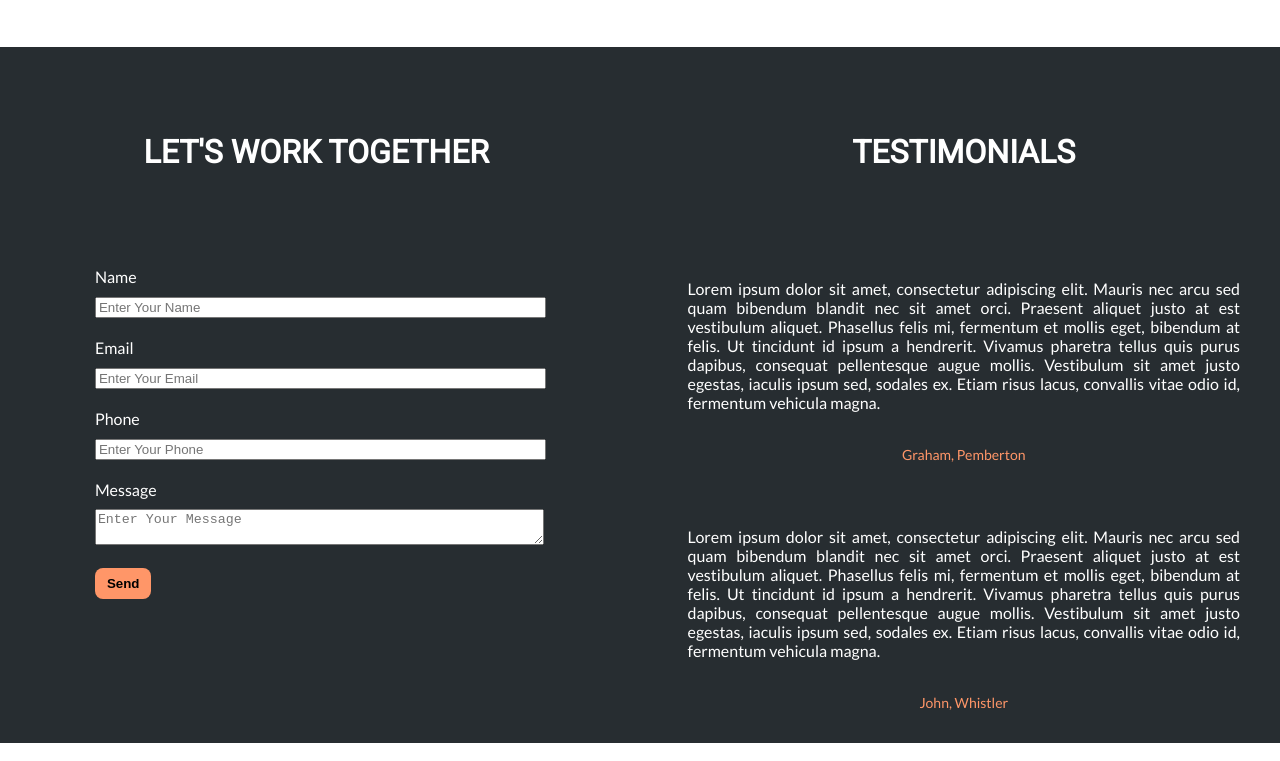
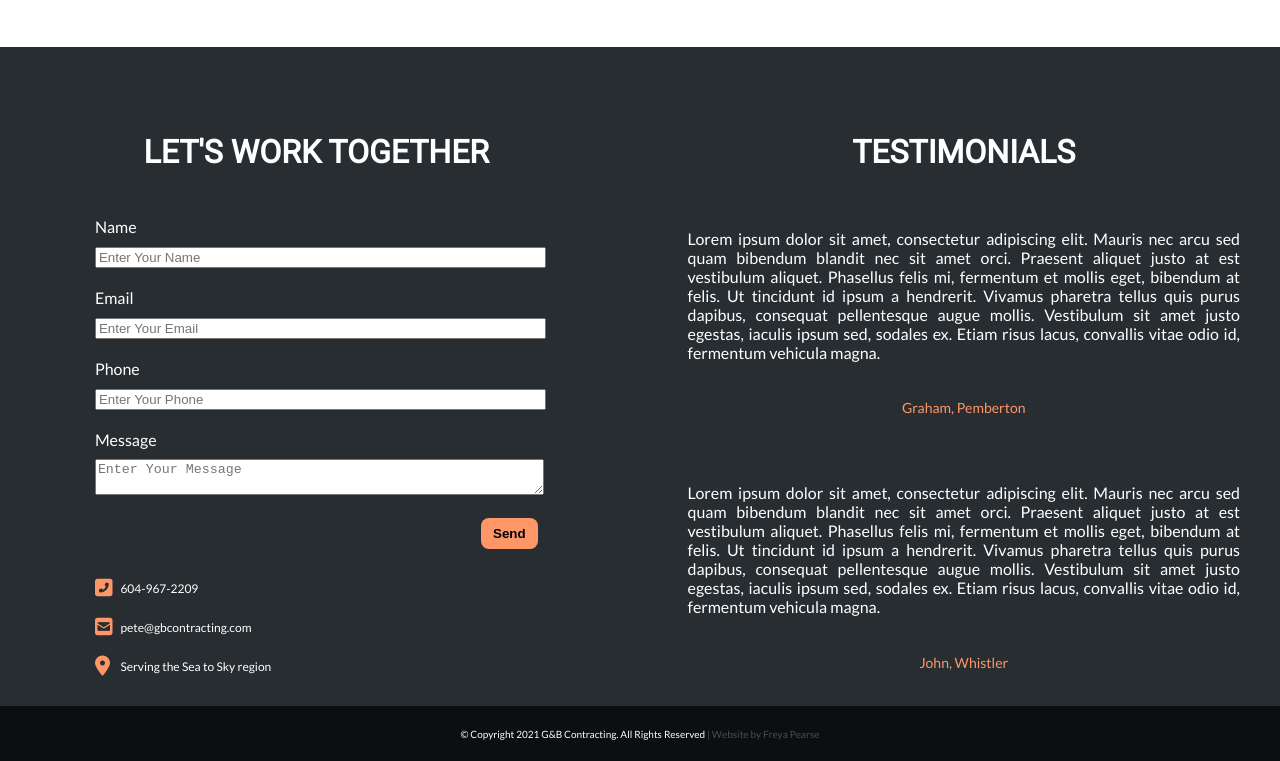
Before and after one commit to FreyaP/G-B-Contracting, a plain HTML site: page GB Contracting/GB.html in a window 1280 px wide. Shown: the part 3138-3899 px from the top of the page. Drawn offline with Linux system fonts and the light colour scheme.

Commit message:
Added contact details and footer

```diff
--- a/GB Contracting/GB.html
+++ b/GB Contracting/GB.html
@@ -30,6 +30,7 @@
     -->
     <link rel="preconnect" href="https://fonts.gstatic.com">
 <link href="https://fonts.googleapis.com/css2?family=Lato&family=Roboto&display=swap" rel="stylesheet">
+<script src="https://kit.fontawesome.com/2c36e97a95.js" crossorigin="anonymous"></script>
 </head>
 <body>
     <div class="container">
@@ -138,6 +139,14 @@
                 <textarea name="message" id="message" placeholder="Enter Your Message"  required></textarea>
                 <button id="submit" type="submit" value="submit">Send</button>
                 </form>
+                <div class="contact_details">
+                <i class="fas fa-phone-square-alt"></i>
+                <p>604-967-2209</p>
+                <i class="fas fa-envelope-square"></i>
+                <p>pete@gbcontracting.com</p>
+                <i class="fas fa-map-marker-alt"></i>
+                <p>Serving the Sea to Sky region</p>
+            </div>
             </section>
             <section id="testimonials">
                 <h2>Testimonials</h2>
@@ -152,6 +161,11 @@
             </blockquote>
             </section>
         </div>
+        <footer id="footer">
+            <div>
+                <small>&copy; Copyright 2021 G&B Contracting. All Rights Reserved <span class="freya">| Website by <a href="#">Freya Pearse</a></span></span></small>
+            </div>
+        </footer>
     </div>
 </body>
 </html>
--- a/GB Contracting/src/styles.css
+++ b/GB Contracting/src/styles.css
@@ -208,7 +208,7 @@ justify-self: start;
  #contact {
      display: grid;
      justify-items: center;
-     grid-template-rows: 200px 1fr;
+     grid-template-rows: 150px 1fr;
  }
  #contact h2 {
      padding-top: 60px;
@@ -233,19 +233,33 @@ justify-self: start;
  }
  #contact #submit {
      display: block;
-     margin-left: 0;
+     margin-right: 0;
+     margin-left: auto;
      margin-top: 20px;
  }
  :hover#submit {
      cursor: pointer;
  }
+ #contact .contact_details {
+     width: 70%;
+     display: grid;
+     grid-template-columns: min-content 1fr;
+     align-items: center;
+     margin-top: 20px;
+     font-size: 12px;
+     padding-bottom: 20px;
+ }
 
-
+#contact i {
+    color: var(--orange);
+    font-size: 20px;
+    margin-right: 8px;
+}
  #testimonials {
      margin-left: auto;
      margin-right: auto;
      display: grid;
-     grid-template-rows: 200px 1fr 1fr;
+     grid-template-rows: 150px 1fr 1fr;
  }
 
  #testimonials h2 {
@@ -263,6 +277,18 @@ justify-self: start;
  #testimonials .name {
      color: var(--orange);
      font-size: 14px;
-
+ }
+ #footer {
+     background-color: #0c0e0f;
+     color: var(--white);
+     text-align: center;
+     font-size: 12px;
+     padding: 20px 0;
+ }
+ #footer .freya {
+     color: var(--fontGrey);
 
  }
+ #footer .freya a {
+     text-transform: none;
+ }
```
